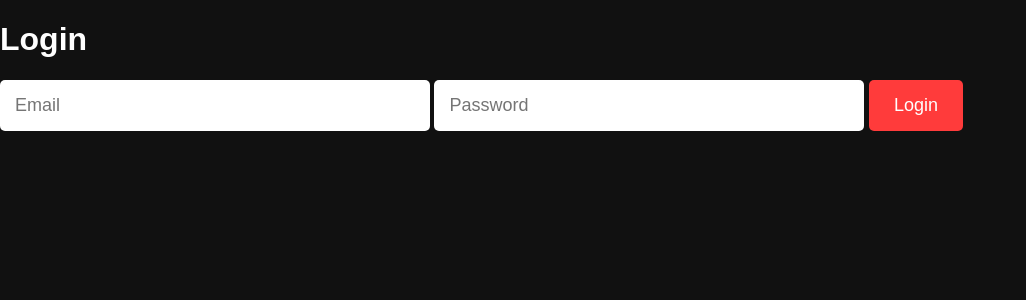
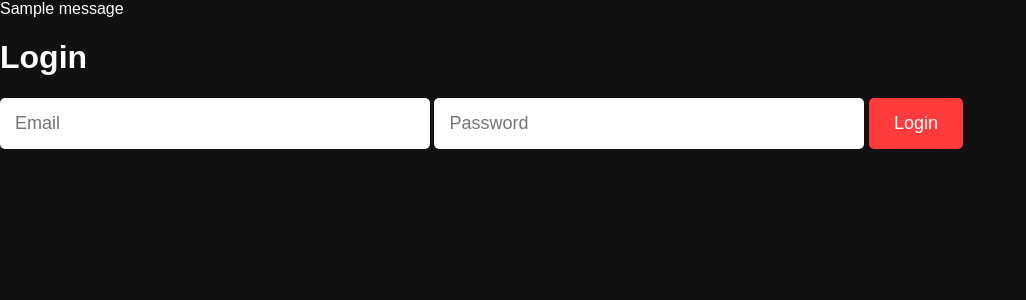
Before and after one commit to yuvraj-shahi-011/AI-MovieRecomendation, a Flask app: page /login in a window 1280 px wide. Shown: the part 143-443 px from the top of the page, without its empty margins (0-1026 px from the left). Run offline with Flask 3, Linux system fonts and the light colour scheme; one stand-in notice (Sample message) is shown; some libraries are stand-ins or nearby versions.

Commit message:
Add Flask flash message support

```diff
--- a/templates/base.html
+++ b/templates/base.html
@@ -37,6 +37,19 @@
 
 </ul>
 </nav>
+{% with messages = get_flashed_messages(with_categories=true) %}
+    {% if messages %}
+
+        {% for category, message in messages %}
+
+            <div class="flash {{ category }}">
+                {{ message }}
+            </div>
+
+        {% endfor %}
+
+    {% endif %}
+{% endwith %}
 
 {% block content %}
 {% endblock %}
```
